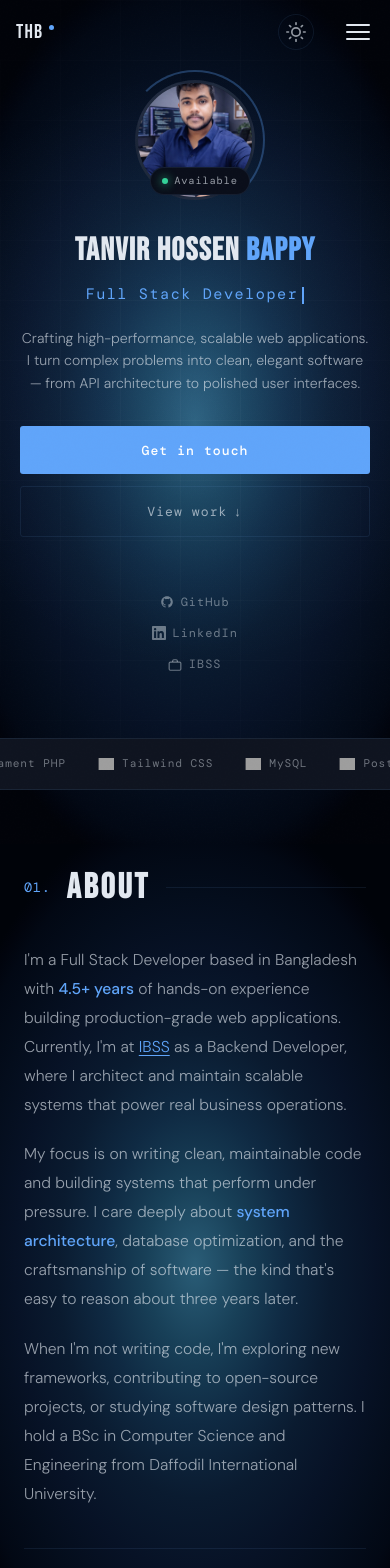
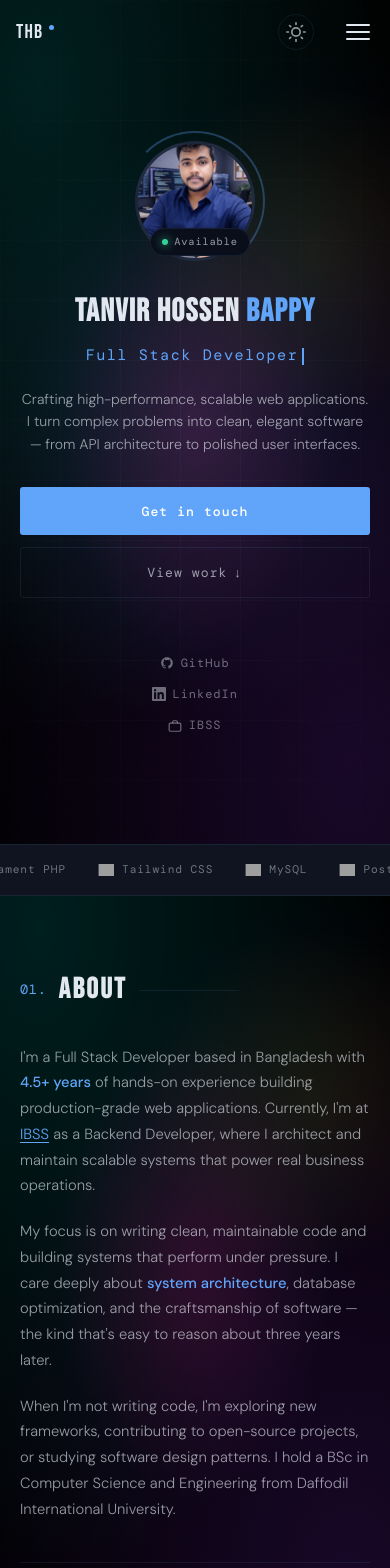
Before and after one commit to thbappy7706/thbappy7706.github.io, a React (Vite) app: page / in a window 390 px wide. Shown: the top 1568 px of the page. Built offline with nearby package versions, Linux system fonts and the light colour scheme; grey boxes are pictures that could not be loaded; a web font is replaced by a local one.

Commit message:
update bf

```diff
--- a/src/components/About.module.css
+++ b/src/components/About.module.css
@@ -157,7 +157,19 @@
 
 @media (max-width: 768px) {
   .section {
-    padding: 5rem 1.5rem;
+    padding: 5rem 1.25rem;
+  }
+
+  .sectionLabel {
+    gap: 0.75rem;
+  }
+
+  .labelTitle {
+    font-size: 1.8rem;
+  }
+
+  .labelLine {
+    max-width: 100px;
   }
 
   .stats {
@@ -166,6 +178,11 @@
 
   .statNum {
     font-size: 2rem;
+  }
+
+  .bio p {
+    font-size: 0.92rem;
+    line-height: 1.75;
   }
 }
 
--- a/src/components/Contact.module.css
+++ b/src/components/Contact.module.css
@@ -165,6 +165,14 @@
 }
 
 @media (max-width: 480px) {
+  .heading {
+    font-size: clamp(2rem, 12vw, 3rem);
+  }
+
+  .sub {
+    font-size: 0.9rem;
+  }
+
   .contactLink {
     flex-direction: column;
     align-items: flex-start;
@@ -176,8 +184,9 @@
   }
 
   .contactHandle {
-    font-size: 0.85rem;
+    font-size: 0.82rem;
     color: var(--accent);
+    word-break: break-all;
   }
 
   .contactArrow {
@@ -187,5 +196,7 @@
   .emailBtn {
     width: 100%;
     justify-content: center;
+    padding: 0.75rem 1.5rem;
+    font-size: 0.78rem;
   }
 }
--- a/src/components/Experience.module.css
+++ b/src/components/Experience.module.css
@@ -230,10 +230,20 @@
 
 @media (max-width: 480px) {
   .role {
-    font-size: 1.1rem;
+    font-size: 1.05rem;
+  }
+
+  .company {
+    font-size: 0.72rem;
   }
 
   .bullet {
-    font-size: 0.85rem;
+    font-size: 0.82rem;
+    line-height: 1.6;
+  }
+
+  .tag {
+    padding: 0.25rem 0.6rem;
+    font-size: 0.62rem;
   }
 }
--- a/src/components/Footer.module.css
+++ b/src/components/Footer.module.css
@@ -37,6 +37,8 @@
 }
 
 @media (max-width: 768px) {
-  .footer { padding: 2rem 1.5rem; }
-  .inner { flex-direction: column; align-items: center; text-align: center; }
+  .footer { padding: 2rem 1.25rem; }
+  .inner { flex-direction: column; align-items: center; text-align: center; gap: 0.5rem; }
+  .name { font-size: 0.9rem; }
+  .copy, .stack { font-size: 0.62rem; }
 }
--- a/src/components/Hero.module.css
+++ b/src/components/Hero.module.css
@@ -5,7 +5,7 @@
   display: flex;
   align-items: center;
   justify-content: center;
-  padding: 0 2rem;
+  padding: 6rem 2rem 2rem;
   overflow: hidden;
 }
 
@@ -310,8 +310,8 @@
 
 @media (max-width: 768px) {
   .hero {
-    padding: 6rem 1.25rem 4rem;
-    min-height: auto;
+    padding: 7rem 1.25rem 4rem;
+    min-height: 100vh;
   }
 
   .profileImage {
@@ -368,7 +368,7 @@
 
 @media (max-width: 480px) {
   .hero {
-    padding-top: 5rem;
+    padding-top: 6rem;
   }
 
   .profileImage {
--- a/src/components/Projects.module.css
+++ b/src/components/Projects.module.css
@@ -203,22 +203,31 @@
 
 @media (max-width: 768px) {
   .section {
-    padding: 5rem 1.5rem;
+    padding: 5rem 1.25rem;
   }
 
   .grid {
     grid-template-columns: 1fr;
-    gap: 1.5rem;
+    gap: 1.25rem;
   }
 
   .sideGrid {
     grid-template-columns: 1fr;
-    gap: 1.5rem;
+    gap: 1.25rem;
   }
 
   .sideSection {
     margin-top: 3rem;
     padding-top: 3rem;
+  }
+
+  .sideTitle {
+    font-size: 1.4rem;
+  }
+
+  .cardDesc,
+  .sideCardDesc {
+    font-size: 0.82rem;
   }
 }
 
--- a/src/index.css
+++ b/src/index.css
@@ -7,7 +7,12 @@
 :root {
   /* Dark Mode Colors */
   --bg: #0a0e1a;
-  --body-bg: radial-gradient(70% 55% at 50% 50%, #2a5d77 0%, #184058 18%, #0f2a43 34%, #0a1b30 50%, #071226 66%, #040d1c 80%, #020814 92%, #01040d 97%, #000309 100%), radial-gradient(160% 130% at 10% 10%, rgba(0,0,0,0) 38%, #000309 76%, #000208 100%), radial-gradient(160% 130% at 90% 90%, rgba(0,0,0,0) 38%, #000309 76%, #000208 100%);
+  --body-bg:
+    radial-gradient(ellipse 70% 55% at 50% 50%, rgba(255, 20, 147, 0.15), transparent 50%),
+    radial-gradient(ellipse 160% 130% at 10% 10%, rgba(0, 255, 255, 0.12), transparent 60%),
+    radial-gradient(ellipse 160% 130% at 90% 90%, rgba(138, 43, 226, 0.18), transparent 65%),
+    radial-gradient(ellipse 110% 50% at 80% 30%, rgba(255, 215, 0, 0.08), transparent 40%),
+    #000000;
   --bg-2: #0f1420;
   --bg-3: #1a1f2e;
   --border: rgba(100, 150, 200, 0.12);
```
